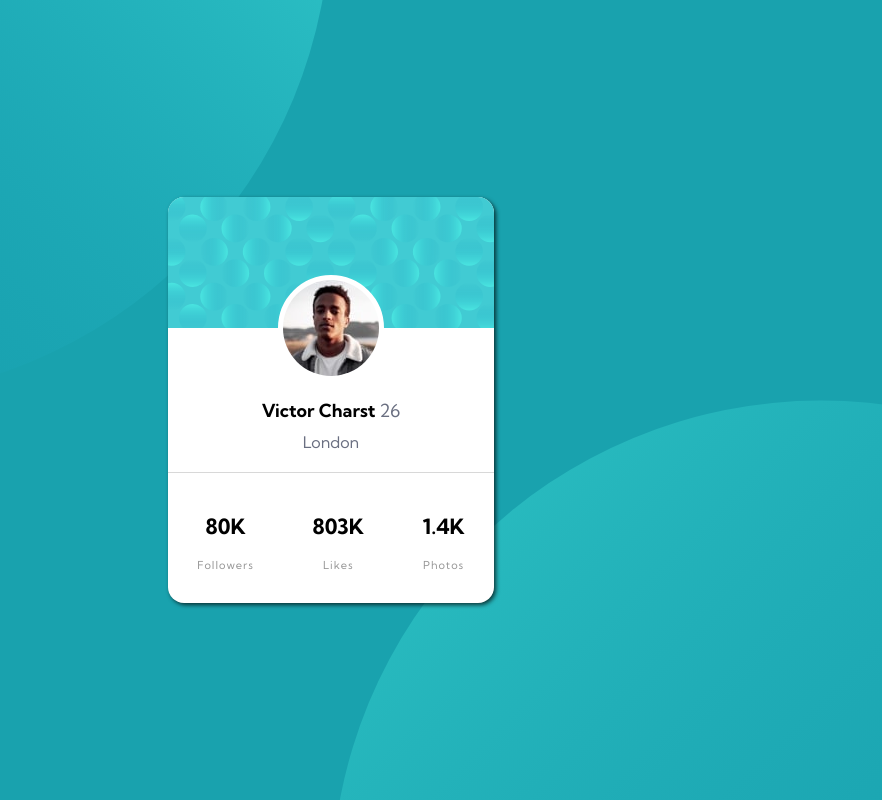
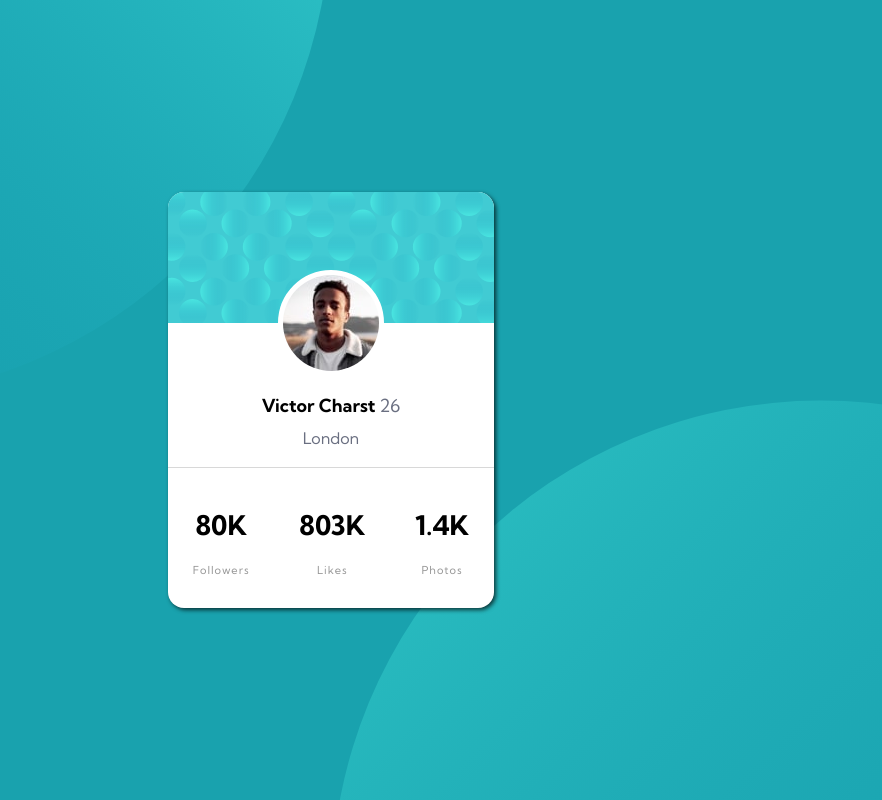
Before and after one commit to DaniaJA98/Profile-component, a plain HTML site: page index.html in a window 1280 px wide. Shown: the whole page, without its empty margins (309-1191 px from the left). Drawn offline with Linux system fonts and the light colour scheme.

Commit message:
modificacion de etiquetas

```diff
--- a/index.html
+++ b/index.html
@@ -28,15 +28,15 @@
             </div>
             <div class="card-footer">
                 <div class="card-footer-social">
-                    <h3>80K</h3>
+                    <h2>80K</h2>
                     <P>Followers</P>
                 </div>
                 <div class="card-footer-social">
-                    <h3>803K</h3>
+                    <h2>803K</h2>
                     <P>Likes</P>
                 </div>
                 <div class="card-footer-social">
-                    <h3>1.4K</h3>
+                    <h2>1.4K</h2>
                     <P>Photos</P>
                 </div>
             </div>
```
